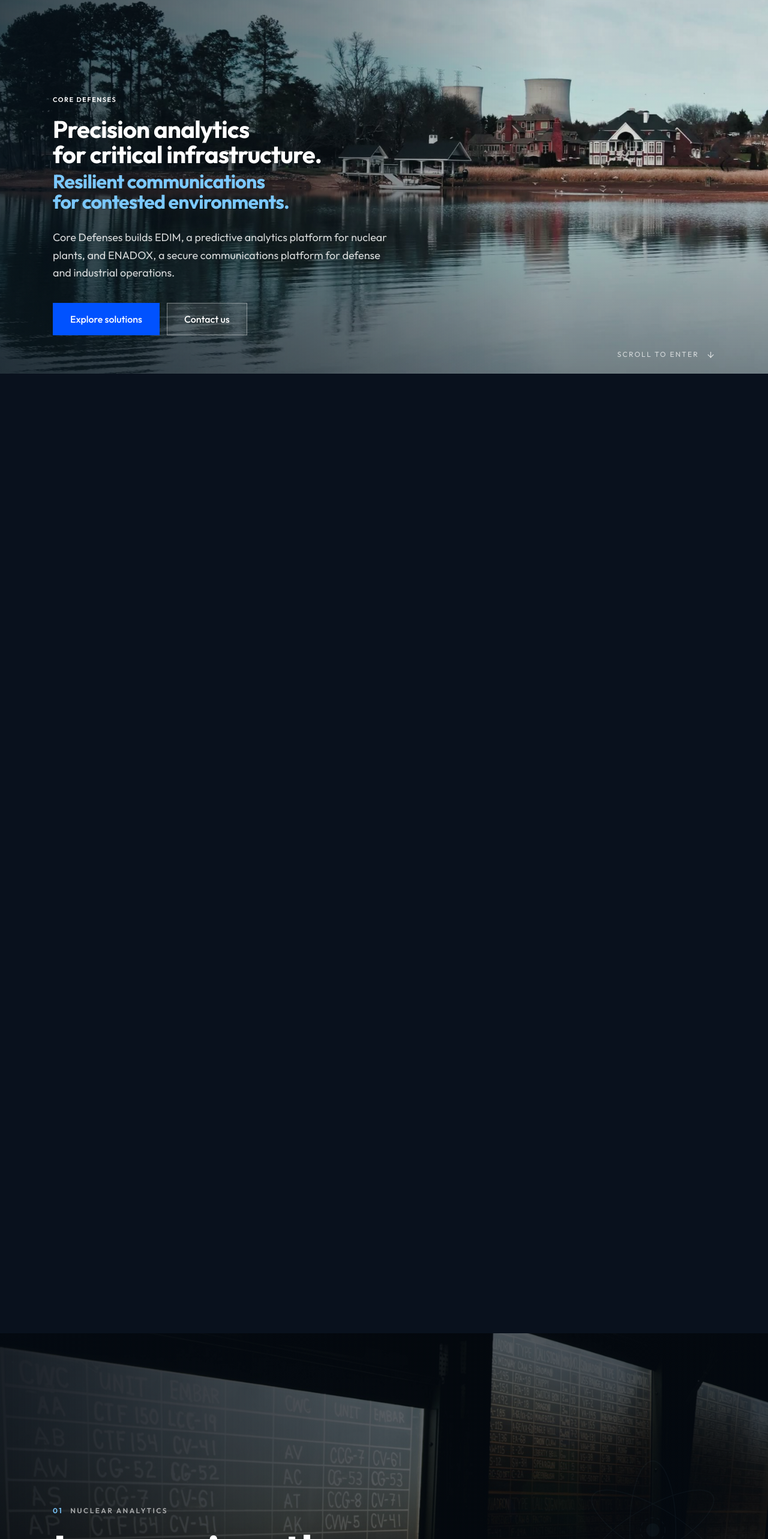
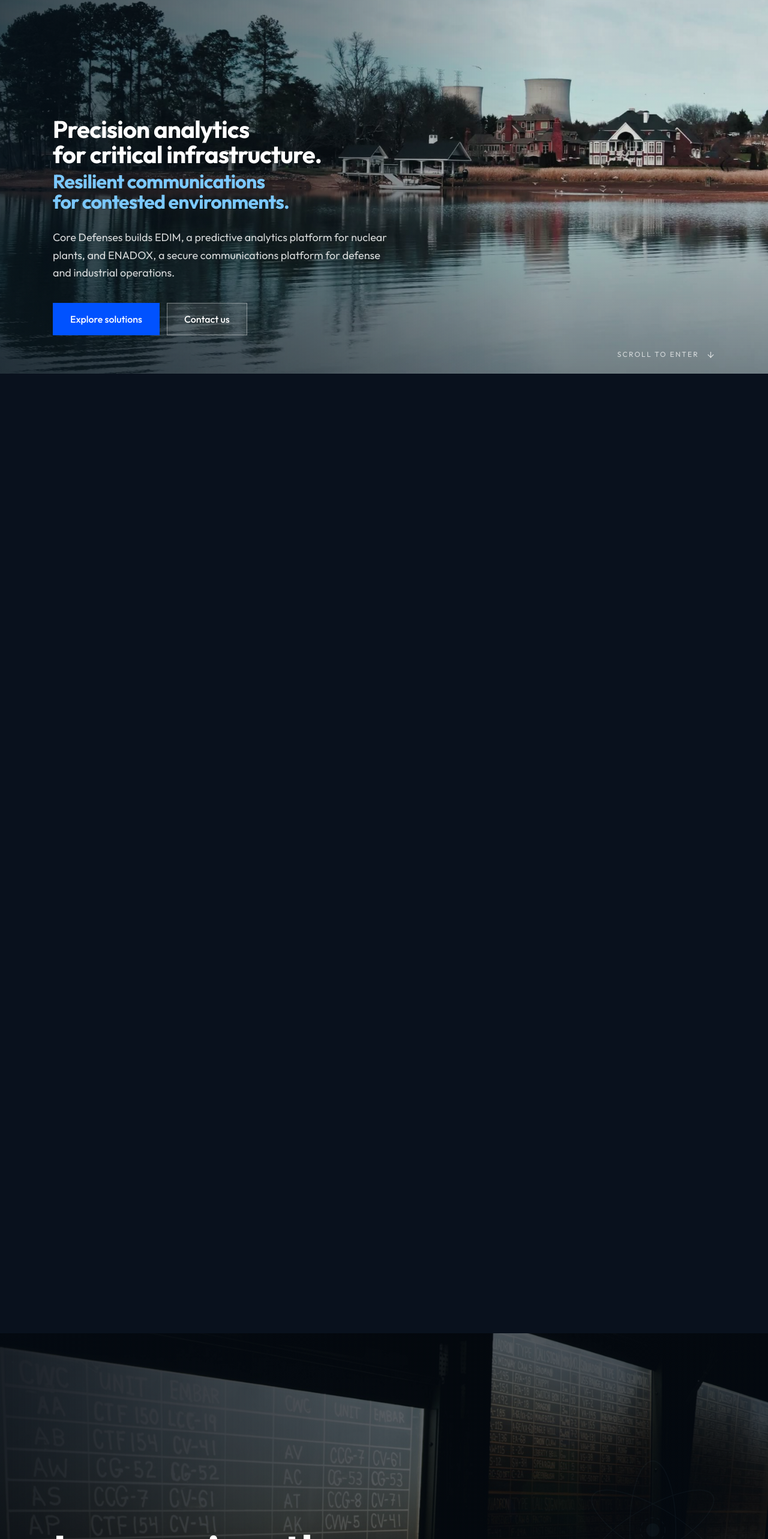
Before and after one commit to CovDefGH/CoreDef-website, a Next.js app: page / in a window 1280 px wide. Shown: the part 177-2743 px from the top of the page at 60% size. Built offline with nearby package versions, Linux system fonts and the light colour scheme.

Commit message:
feat(ui): remove 'industries' section and eyebrow/number headers from all chapters

```diff
--- a/src/components/immersive/HeroScrollScene.tsx
+++ b/src/components/immersive/HeroScrollScene.tsx
@@ -166,7 +166,6 @@
 
         <div ref={contentRef} className="relative mx-auto flex h-dvh max-w-6xl flex-col px-4 pt-[calc(6rem_+_env(safe-area-inset-top))] pb-12 md:px-6 md:pb-16 will-change-[transform,opacity]">
           <div className="mt-auto max-w-3xl">
-            <p className="immersive-kicker">Core Defenses</p>
             <h1
               className="mt-5 max-w-4xl text-[clamp(2rem,5vmin,3.5rem)] leading-[1.05] font-semibold tracking-[-.02em] text-white md:font-bold"
             >
--- a/src/components/immersive/ImmersiveHome.tsx
+++ b/src/components/immersive/ImmersiveHome.tsx
@@ -13,8 +13,6 @@
 
 type Chapter = {
   id: string;
-  index: string;
-  label: string;
   title: string;
   copy: string;
   image: { src: string; alt: string };
@@ -87,8 +85,6 @@
 const chapters: Chapter[] = [
   {
     id: "edim",
-    index: "01",
-    label: "Nuclear Analytics",
     title: "Improving the Best Estimate.",
     copy: "EDIM is a physics-based framework that identifies and corrects calculational bias. It reduces prediction error and keeps predictive models aligned with real-time operational data.",
     image: media.operations,
@@ -98,8 +94,6 @@
   },
   {
     id: "enadox",
-    index: "02",
-    label: "Secure Communications",
     title: "Redundancy built into the data itself.",
     copy: "ENADOX provides secure communication across denied, degraded, intermittent, and low-bandwidth (DDIL) environments.",
     image: media.comms,
@@ -107,17 +101,6 @@
     action: "Explore ENADOX",
     align: "right",
     artifact: RadarArtifact,
-  },
-  {
-    id: "industries",
-    index: "03",
-    label: "Where we operate",
-    title: "Sectors where failure has physical consequences.",
-    copy: "We build for nuclear, energy, defense, and industrial operations—environments where accuracy, continuity, and disciplined engineering matter.",
-    image: media.energy,
-    href: "/industries",
-    action: "View industries",
-    artifact: GridArtifact,
   },
 ];
 
@@ -266,10 +249,6 @@
               className={`relative mx-auto flex h-full max-w-6xl flex-col px-4 pt-[calc(6rem_+_env(safe-area-inset-top))] pb-16 md:px-6 md:pb-24 ${chapter.align === "right" ? "md:items-end" : "md:items-start"}`}
             >
               <div className="immersive-copy mt-auto max-w-2xl will-change-[transform,opacity]">
-                <p className="flex items-center gap-3 text-xs font-semibold tracking-[0.2em] uppercase text-white/60">
-                  <span className="text-[#7bc8ff]">{chapter.index}</span>
-                  <span>{chapter.label}</span>
-                </p>
                 <h2 className="mt-6 text-[clamp(3rem,6.5vw,6rem)] leading-[0.92] font-semibold tracking-[-.045em] text-transparent bg-clip-text bg-gradient-to-br from-white via-white to-[#7bc8ff]/40">
                   {chapter.title}
                 </h2>
```
